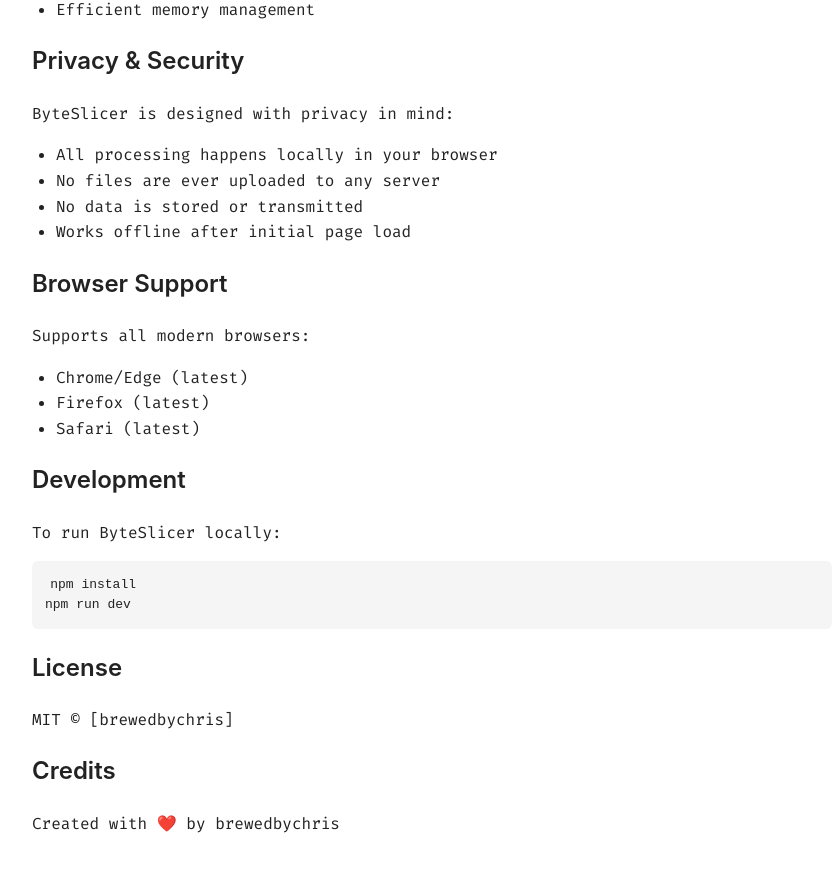
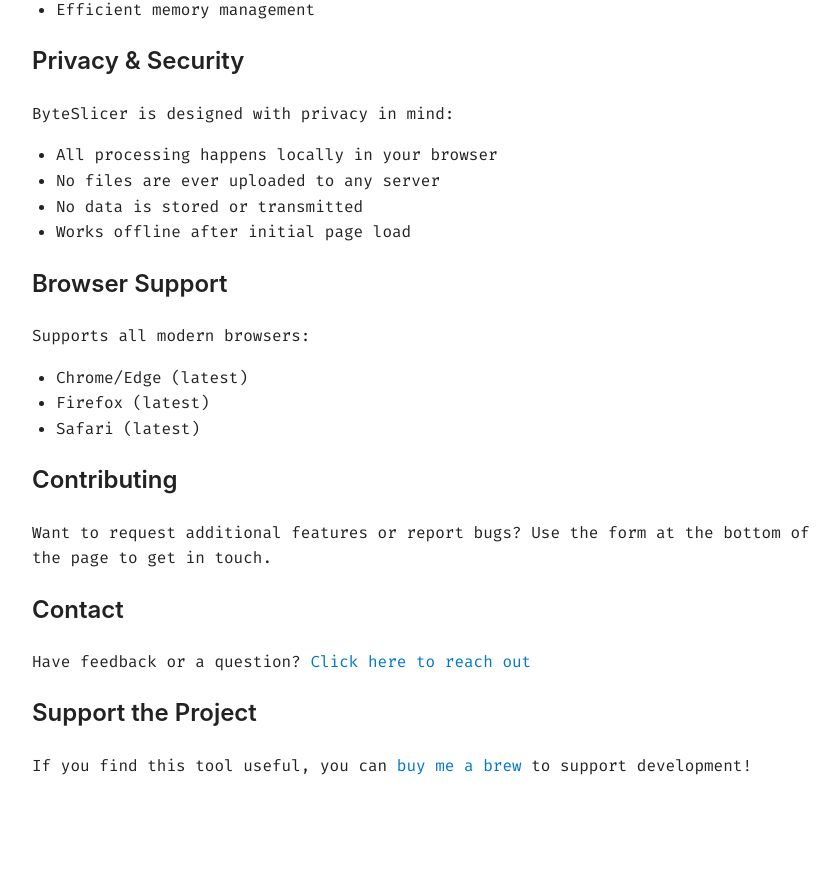
Before and after one commit to chriscoutto/about-files, a Jekyll site: the page built from byteslicer/index.md, in a window 1280 px wide and 900 px high, scrolled down 1238 px. Shown: the top 872 px of the window, without its empty margins (208-1047 px from the left). Built offline with Jekyll 4.4.1, drawn with Linux system fonts in a browser that asks for light colours; after the commit the page ends 2080 px from its top, so only the background shows below that.

Commit message:
Update index.md

````diff
--- a/byteslicer/index.md
+++ b/byteslicer/index.md
@@ -51,19 +51,11 @@ Supports all modern browsers:
 - Firefox (latest)
 - Safari (latest)
 
-## Development
+## Contributing
+Want to request additional features or report bugs? Use the form at the bottom of the page to get in touch.
 
-To run ByteSlicer locally:
+## Contact
+Have feedback or a question? [Click here to reach out](https://tally.so/r/mDyX2l)
 
-```bash
-npm install
-npm run dev
-```
-
-## License
-
-MIT © [brewedbychris]
-
-## Credits
-
-Created with ❤️ by brewedbychris
+## Support the Project
+If you find this tool useful, you can [buy me a brew](https://www.buymeacoffee.com/chriscoutto) to support development!
````
